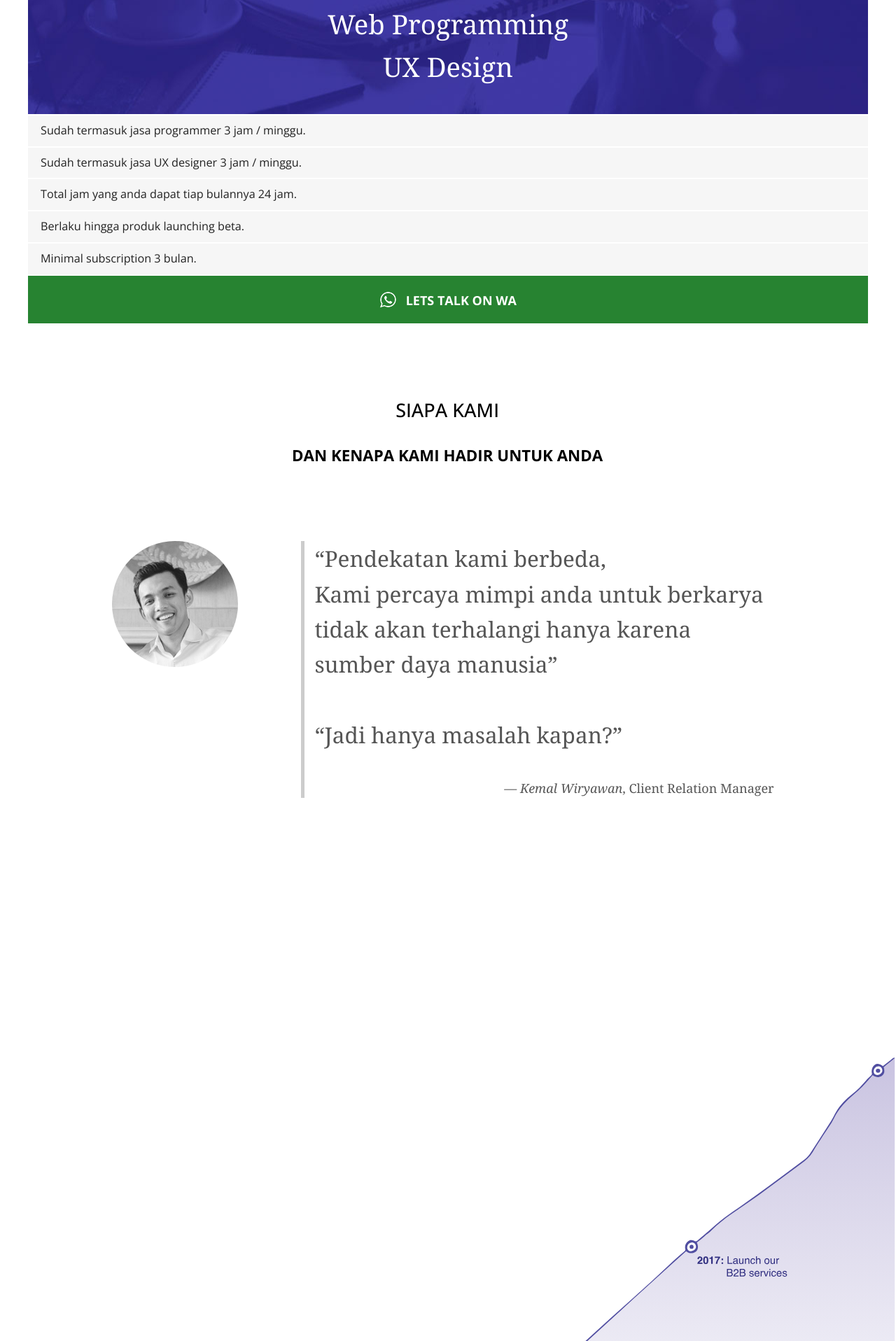
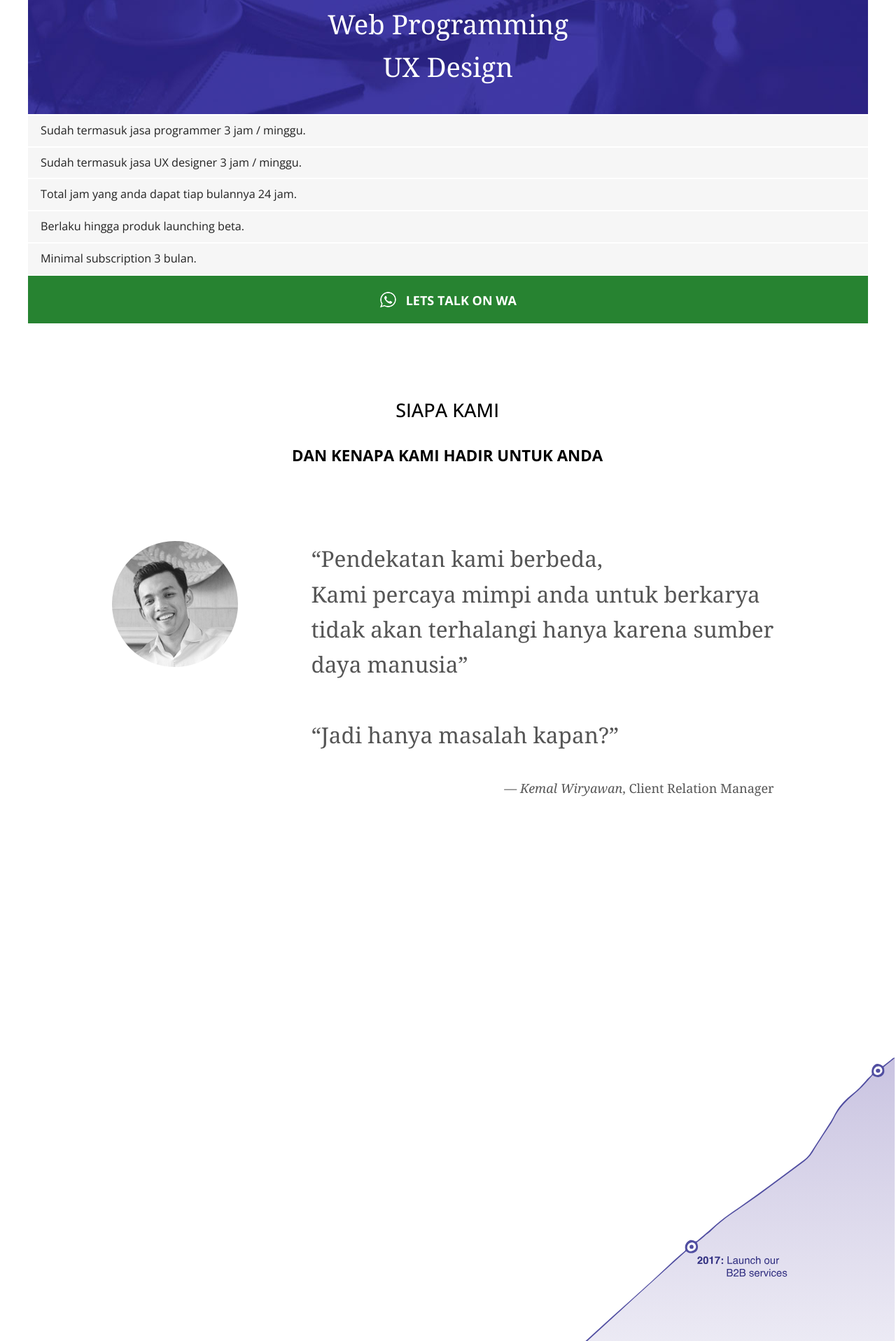
Before and after one commit to kemtol/rocktokom, a Jekyll site: the page built from index.html, in a window 1280 px wide. Shown: the part 4116-6032 px from the top of the page at 70% size. Built offline with Jekyll 4.4.1, drawn with Linux system fonts in a browser that asks for light colours; nearby versions of some CDN libraries.

Commit message:
Update default.html

```diff
--- a/_layouts/default.html
+++ b/_layouts/default.html
@@ -16,6 +16,10 @@
   <script src="{{ site.baseurl }}/scripts/jquery.js"></script>
   <link rel="canonical" href="{{ site.url }}" />
   <style>
+    body{
+      margin-bottom:0;
+    }
+
     .fa-li.fa.fa-check-square{color:#278331}
 
     blockquote{
@@ -24,6 +28,7 @@
       font-size: 1.75rem;
       margin-top: 4rem;
       margin-bottom: 4rem;
+      border-left:0;
     }
     .btn-wa{
       background: #278331;
```
